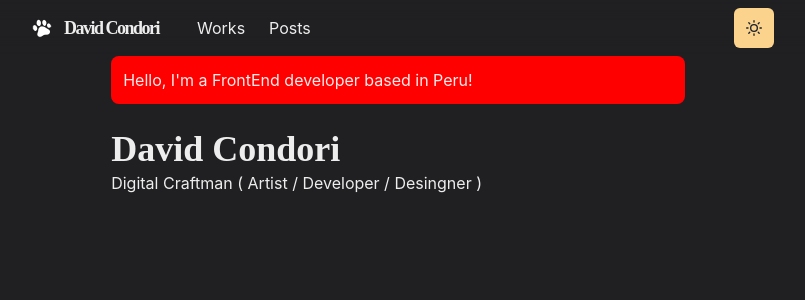
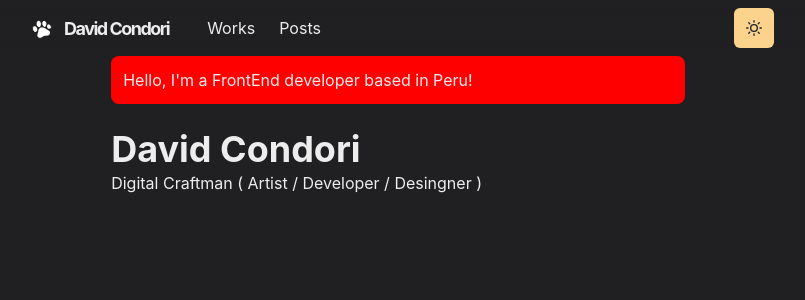
Before and after one commit to davquipe/davquipe-homepage, a Next.js app: page / in a window 1280 px wide. Shown: the top 300 px of the page, without its empty margins (242-1047 px from the left). Built offline with nearby package versions, Linux system fonts and the light colour scheme.

Commit message:
Changge font

```diff
--- /dev/null
+++ b/components/fonts.js
@@ -0,0 +1,11 @@
+import { Global } from "@emotion/react"
+
+const Fonts = () => {
+  <Global
+    styles={`
+    @import url('https://fonts.googleapis.com/css2?family=M+PLUS+Rounded+1c:wght@300;700&display=swap');
+    `}
+  />
+}
+
+export default Fonts
--- a/lib/theme.js
+++ b/lib/theme.js
@@ -15,6 +15,7 @@
       'section-title': {
         textDecoration: 'underline',
         fontSize: 20,
+        textUnderlineOffset: 6,
         textDecorationColor: '#525252',
         textDecorationThickness: 4,
         marginTop: 3,
@@ -31,7 +32,7 @@
 }
 
 const fonts = {
-  heading: "'M PLUS Rounded 1c'"
+  heading: 'M PLUS Rounded 1c'
 }
 
 const colors = {
@@ -47,8 +48,8 @@
   config,
   styles,
   components,
-  colors,
-  fonts
+  fonts,
+  colors
 })
 
 export default theme
--- a/pages/_app.js
+++ b/pages/_app.js
@@ -1,10 +1,12 @@
 import { ChakraProvider } from '@chakra-ui/react'
 import Layout from '../components/layouts/main'
+import Fonts from '../components/fonts'
 import theme from '../lib/theme'
 
 const Website = ({ Component, pageProps, router  }) => {
   return (
     <ChakraProvider theme={theme}>
+      <Fonts />
         <Layout router={router}>
             <Component {...pageProps} key={router.route} />
         </Layout>
```
